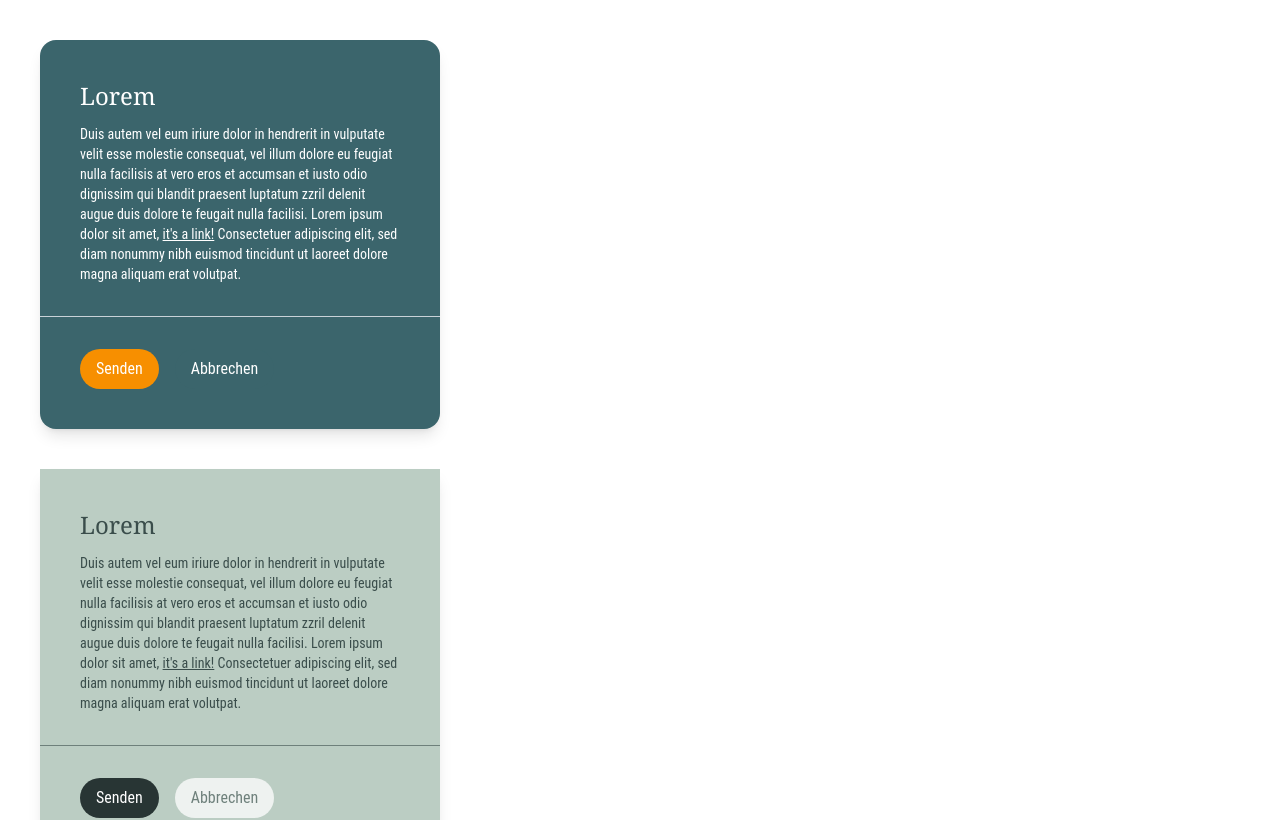
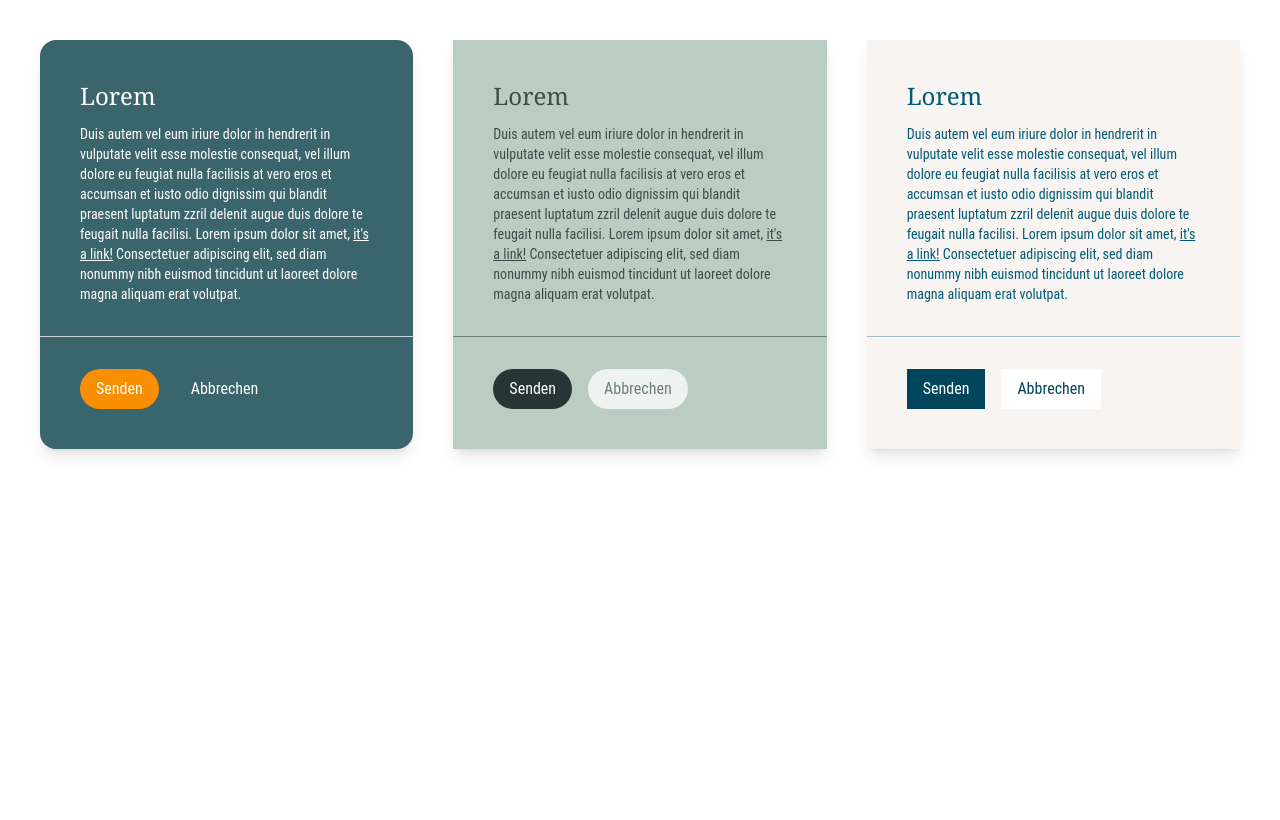
Before and after one commit to MaryMajometano/css-themes, a React (Vite) app: page / in a window 1280 px wide. Shown: the top 820 px of the page. Built offline with nearby package versions, Linux system fonts and the light colour scheme.

Commit message:
Update App.jsx

```diff
--- a/src/App.jsx
+++ b/src/App.jsx
@@ -4,7 +4,7 @@ import Card from "./Card"
 
 function App() {
   return (
-    <div className="space-y-10 p-10">
+    <div className="flex space-x-10 p-10">
       <Card className="" />
       <Card className="theme-d" />
       <Card className="theme-s" />
```
